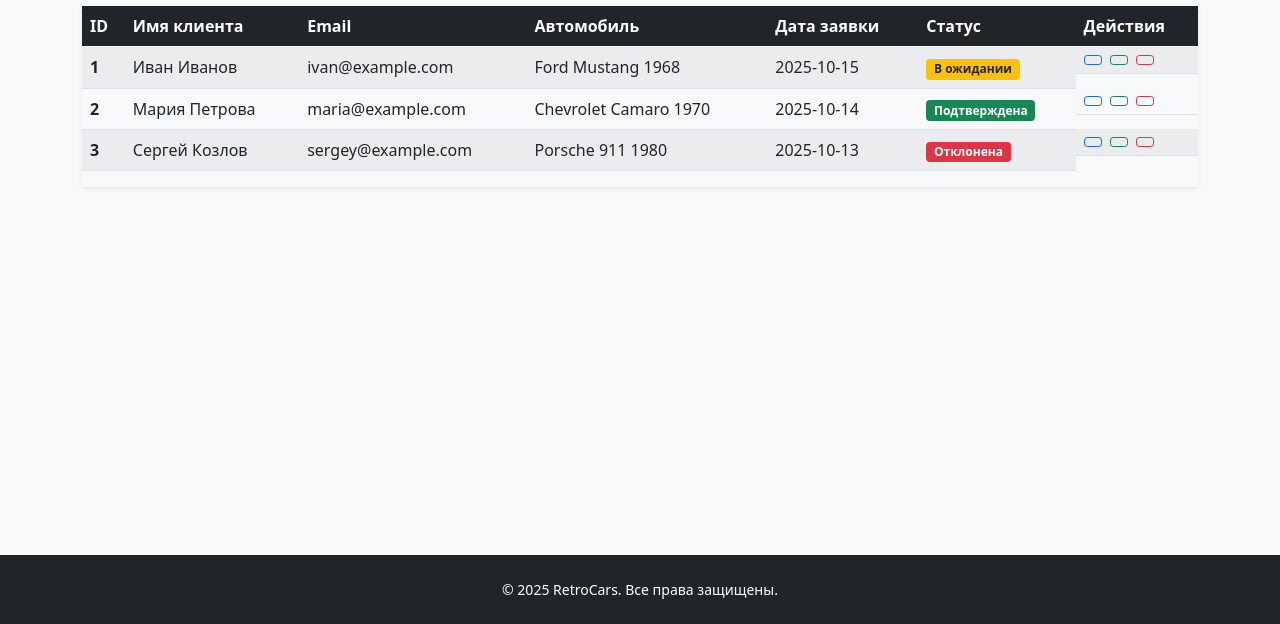
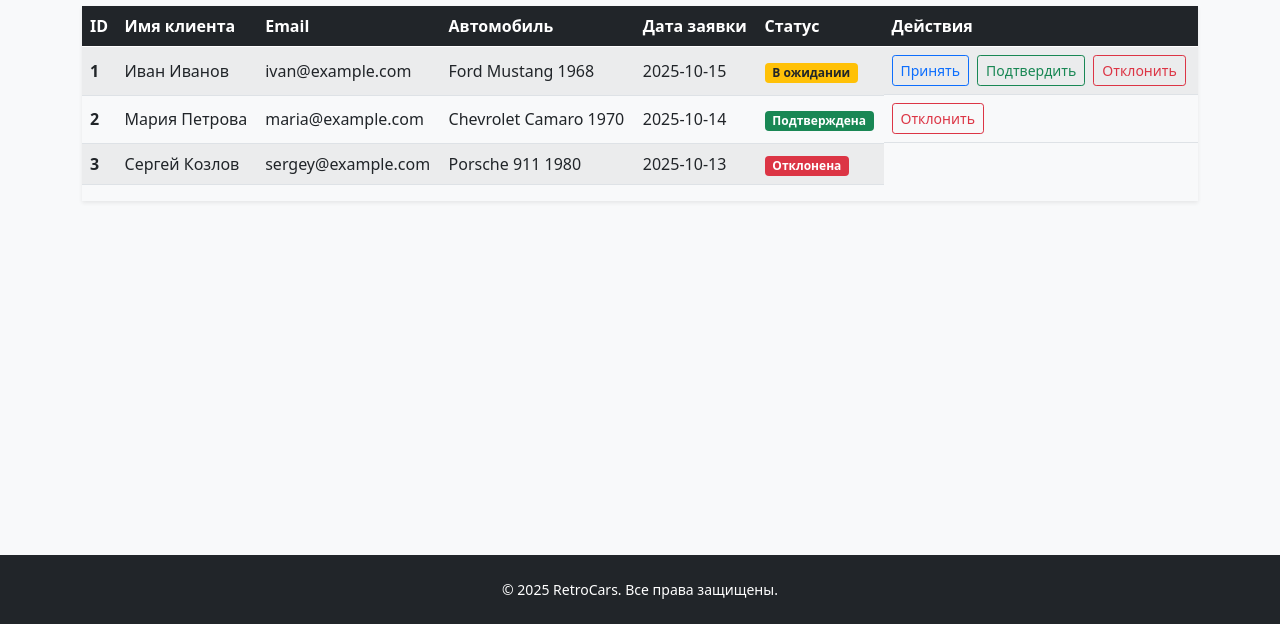
Before and after one commit to niks3434/retro_cars, a plain HTML site: page admin-requests.html in a window 1280 px wide. Shown: the part 176-800 px from the top of the page. Drawn offline with Linux system fonts and the light colour scheme.

Commit message:
Add files via upload

```diff
--- a/admin-requests.html
+++ b/admin-requests.html
@@ -20,6 +20,7 @@
           <li class="nav-item"><a class="nav-link" href="index.html#cars">Коллекция</a></li>
           <li class="nav-item"><a class="nav-link" href="index.html#contact">Контакты</a></li>
           <li class="nav-item"><a class="nav-link" href="auth.html">Войти</a></li>
+          <li class="nav-item"><a class="nav-link" href="#">Панель администратора</a></li>
         </ul>
       </div>
     </div>
@@ -51,9 +52,9 @@
               <td>2025-10-15</td>
               <td><span class="badge bg-warning text-dark">В ожидании</span></td>
               <td class="d-flex gap-2">
-                <button class="btn btn-sm btn-outline-primary"><i class="bi bi-eye"></i></button>
-                <button class="btn btn-sm btn-outline-success"><i class="bi bi-check2"></i></button>
-                <button class="btn btn-sm btn-outline-danger"><i class="bi bi-trash"></i></button>
+                <button class="btn btn-sm btn-outline-primary">Принять<i class="bi bi-eye"></i></button>
+                <button class="btn btn-sm btn-outline-success">Подтвердить<i class="bi bi-check2"></i></button>
+                <button class="btn btn-sm btn-outline-danger">Отклонить<i class="bi bi-trash"></i></button>
               </td>
             </tr>
             <tr>
@@ -64,9 +65,7 @@
               <td>2025-10-14</td>
               <td><span class="badge bg-success">Подтверждена</span></td>
               <td class="d-flex gap-2">
-                <button class="btn btn-sm btn-outline-primary"><i class="bi bi-eye"></i></button>
-                <button class="btn btn-sm btn-outline-success"><i class="bi bi-check2"></i></button>
-                <button class="btn btn-sm btn-outline-danger"><i class="bi bi-trash"></i></button>
+                <button class="btn btn-sm btn-outline-danger">Отклонить<i class="bi bi-trash"></i></button>
               </td>
             </tr>
             <tr>
@@ -76,11 +75,6 @@
               <td>Porsche 911 1980</td>
               <td>2025-10-13</td>
               <td><span class="badge bg-danger">Отклонена</span></td>
-              <td class="d-flex gap-2">
-                <button class="btn btn-sm btn-outline-primary"><i class="bi bi-eye"></i></button>
-                <button class="btn btn-sm btn-outline-success"><i class="bi bi-check2"></i></button>
-                <button class="btn btn-sm btn-outline-danger"><i class="bi bi-trash"></i></button>
-              </td>
             </tr>
           </tbody>
         </table>
```
Also changed, not shown: auth.html (+1 -0 lines), car-detail.html (+1 -0 lines), index.html (+1 -0 lines), register.html (+1 -0 lines).
